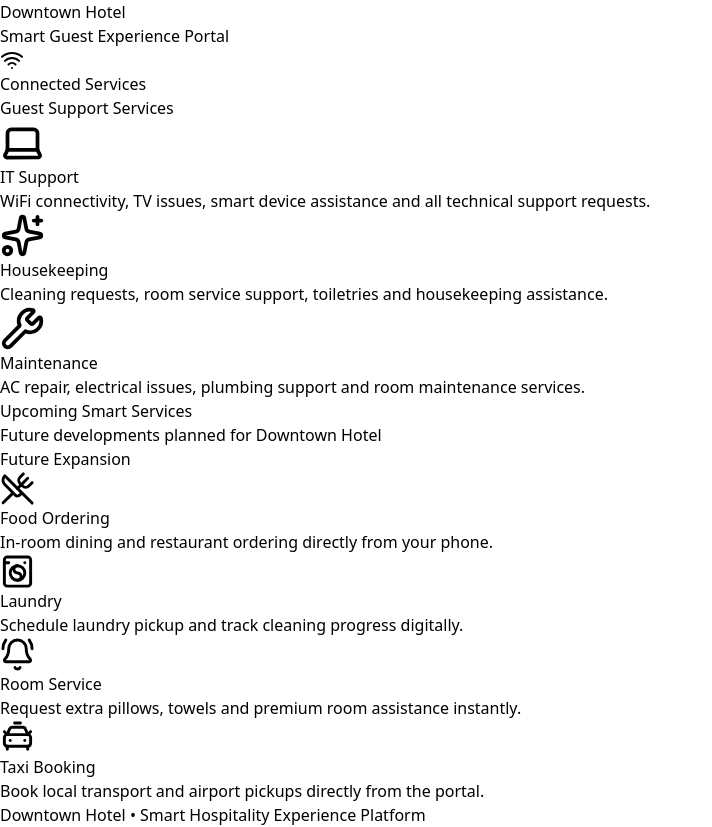
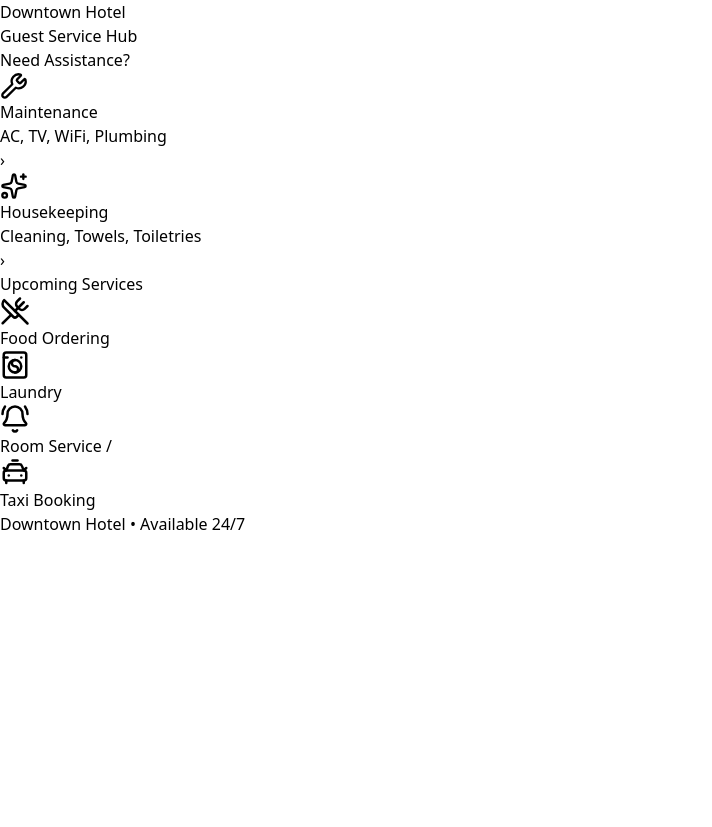
Before and after one commit to Nantha557/Downtown-Hotel-Complaint-System, a React (Vite) app in the folder Client/: page /guest in a window 1280 px wide. Shown: the whole page, without its empty margins (0-712 px from the left). After the commit the page ends 800 px from the top, so only its background shows below. Built offline with nearby package versions, Linux system fonts and the light colour scheme.

Commit message:
Merged IT with Maintenance and redesigned guest portal

```diff
--- a/Client/src/pages/Departments.jsx
+++ b/Client/src/pages/Departments.jsx
@@ -172,8 +172,103 @@ function Departments() {
 
   const HK = getDepartmentData("Housekeeping");
 
-  const MT = getDepartmentData("Maintenance");
+  const MTComplaints = complaints.filter(
+  item =>
+    item.category === "Maintenance" ||
+    item.category === "IT"
+);
 
+const pending = MTComplaints.filter(
+  item => item.status === "Pending"
+).length;
+
+const resolved = MTComplaints.filter(
+  item => item.status === "Resolved"
+).length;
+
+const resolvedItems = MTComplaints.filter(
+  item => item.status === "Resolved"
+);
+
+let avgMinutes = 0;
+
+if (resolvedItems.length > 0) {
+
+  const totalMinutes =
+    resolvedItems.reduce(
+      (acc, item) => {
+
+        const created =
+          new Date(item.createdAt);
+
+        const updated =
+          new Date(item.updatedAt);
+
+        const diff = Math.floor(
+          (updated - created) /
+          1000 /
+          60
+        );
+
+        return acc + diff;
+
+      },
+      0
+    );
+
+  avgMinutes = Math.floor(
+    totalMinutes /
+    resolvedItems.length
+  );
+
+}
+
+let health = "Excellent";
+let color = "green";
+
+if (pending === 0) {
+
+  health = "Excellent";
+  color = "green";
+
+}
+
+else if (pending <= 3) {
+
+  health = "Active";
+  color = "blue";
+
+}
+
+else if (pending <= 6) {
+
+  health = "Busy";
+  color = "yellow";
+
+}
+
+else {
+
+  health = "Critical";
+  color = "red";
+
+}
+
+const MT = {
+
+  total: MTComplaints.length,
+
+  pending,
+
+  resolved,
+
+  avgMinutes,
+
+  health,
+
+  color,
+
+};
   return (
 
     <Layout>
@@ -200,123 +295,7 @@ function Departments() {
 
         {/* DEPARTMENT CARDS */}
 
-        <div className="grid grid-cols-1 md:grid-cols-3 gap-8">
-
-          {/* IT */}
-
-          <div className="bg-white rounded-3xl shadow-sm p-8 border border-purple-100">
-
-            <div className="flex items-center justify-between mb-8">
-
-              <div className="bg-purple-100 w-20 h-20 rounded-3xl flex items-center justify-center">
-
-                <Laptop size={40} className="text-purple-600" />
-
-              </div>
-
-              <span
-
-                className={`px-4 py-2 rounded-xl text-sm font-bold text-white
-
-                ${IT.color === "green"
-
-                  ? "bg-green-500"
-
-                  : IT.color === "blue"
-
-                  ? "bg-blue-500"
-
-                  : IT.color === "yellow"
-
-                  ? "bg-yellow-500"
-
-                  : "bg-red-500"
-
-                }`}
-
-              >
-
-                {IT.health}
-
-              </span>
-
-            </div>
-
-            <h2 className="text-3xl font-bold text-gray-800 mb-6">
-
-              IT Department
-
-            </h2>
-
-            <div className="space-y-5">
-
-              <div className="flex justify-between">
-
-                <span className="text-gray-500">
-
-                  Total Complaints
-
-                </span>
-
-                <span className="font-bold text-gray-800">
-
-                  {IT.total}
-
-                </span>
-
-              </div>
-
-              <div className="flex justify-between">
-
-                <span className="text-gray-500">
-
-                  Pending
-
-                </span>
-
-                <span className="font-bold text-red-500">
-
-                  {IT.pending}
-
-                </span>
-
-              </div>
-
-              <div className="flex justify-between">
-
-                <span className="text-gray-500">
-
-                  Resolved
-
-                </span>
-
-                <span className="font-bold text-green-500">
-
-                  {IT.resolved}
-
-                </span>
-
-              </div>
-
-              <div className="flex justify-between">
-
-                <span className="text-gray-500">
-
-                  Avg Resolution
-
-                </span>
-
-                <span className="font-bold text-blue-600">
-
-                  {IT.avgMinutes} mins
-
-                </span>
-
-              </div>
-
-            </div>
-
-          </div>
+        <div className="grid grid-cols-1 md:grid-cols-2 gap-8">
 
           {/* HOUSEKEEPING */}
 
--- a/Client/src/pages/GuestPortal.jsx
+++ b/Client/src/pages/GuestPortal.jsx
@@ -2,8 +2,6 @@ import { useNavigate } from "react-router-dom";
 import {
 
   Wrench,
-
-  Laptop,
 
   Sparkles,
 
@@ -15,47 +13,126 @@ import {
 
   WashingMachine,
 
-  Wifi,
-
 } from "lucide-react";
 
 function GuestPortal() {
 
   const navigate = useNavigate();
+return (
 
-  return (
+  <div className="min-h-screen bg-gradient-to-br from-[#eef4ff] via-[#f7f9fc] to-[#ffffff] p-4">
 
-    <div className="min-h-screen bg-gradient-to-br from-[#eef4ff] via-[#f7f9fc] to-[#ffffff] p-4 md:p-10">
+    <div className="max-w-md mx-auto">
 
-      <div className="max-w-7xl mx-auto">
+      {/* HEADER */}
 
-        {/* TOP BAR */}
+      <div className="text-center py-4">
 
-        <div className="flex flex-col md:flex-row justify-between items-center mb-14">
+        <h1 className="text-3xl font-bold text-gray-800">
 
-          <div>
+          Downtown Hotel
 
-            <h1 className="text-4xl md:text-6xl font-bold text-gray-800 mb-3">
+        </h1>
 
-              Downtown Hotel
+        <p className="text-gray-500 mt-2">
 
-            </h1>
+          Guest Service Hub
 
-            <p className="text-gray-500 text-lg md:text-xl">
+        </p>
 
-              Smart Guest Experience Portal
+      </div>
 
-            </p>
+      {/* ASSISTANCE */}
+
+      <div className="mb-8">
+
+        <h2 className="text-2xl font-bold text-gray-800 mb-4">
+
+          Need Assistance?
+
+        </h2>
+
+        <div className="space-y-4">
+
+          <div
+
+            onClick={() => navigate("/maintenance")}
+
+            className="bg-white rounded-3xl p-5 shadow-sm flex items-center justify-between cursor-pointer hover:shadow-lg transition"
+
+          >
+
+            <div className="flex items-center gap-4">
+
+              <div className="bg-yellow-100 w-14 h-14 rounded-2xl flex items-center justify-center">
+
+                <Wrench size={28} className="text-yellow-600" />
+
+              </div>
+
+              <div>
+
+                <h3 className="font-bold text-gray-800">
+
+                  Maintenance
+
+                </h3>
+
+                <p className="text-sm text-gray-500">
+
+                  AC, TV, WiFi, Plumbing
+
+                </p>
+
+              </div>
+
+            </div>
+
+            <span className="text-xl text-gray-400">
+
+              ›
+
+            </span>
 
           </div>
 
-          <div className="mt-6 md:mt-0 bg-white px-6 py-4 rounded-2xl shadow-sm flex items-center gap-3">
+          <div
 
-            <Wifi className="text-green-500" />
+            onClick={() => navigate("/housekeeping")}
 
-            <span className="text-gray-700 font-semibold">
+            className="bg-white rounded-3xl p-5 shadow-sm flex items-center justify-between cursor-pointer hover:shadow-lg transition"
 
-              Connected Services
+          >
+
+            <div className="flex items-center gap-4">
+
+              <div className="bg-blue-100 w-14 h-14 rounded-2xl flex items-center justify-center">
+
+                <Sparkles size={28} className="text-blue-600" />
+
+              </div>
+
+              <div>
+
+                <h3 className="font-bold text-gray-800">
+
+                  Housekeeping
+
+                </h3>
+
+                <p className="text-sm text-gray-500">
+
+                  Cleaning, Towels, Toiletries
+
+                </p>
+
+              </div>
+
+            </div>
+
+            <span className="text-xl text-gray-400">
+
+              ›
 
             </span>
 
@@ -63,253 +140,99 @@ function GuestPortal() {
 
         </div>
 
-        {/* MAIN SERVICE SECTION */}
+      </div>
 
-        <div className="mb-16">
+      {/* UPCOMING SERVICES */}
 
-          <h2 className="text-3xl font-bold text-gray-800 mb-8">
+      <div>
 
-            Guest Support Services
+        <h2 className="text-2xl font-bold text-gray-800 mb-4">
 
-          </h2>
+          Upcoming Services
 
-          <div className="grid grid-cols-1 md:grid-cols-3 gap-8">
+        </h2>
 
-            {/* IT */}
+        <div className="grid grid-cols-2 gap-4">
 
-            <div
-  onClick={() => navigate("/it")}
-  className="bg-white rounded-3xl p-10 shadow-sm hover:shadow-2xl transition-all duration-300 hover:-translate-y-2 border border-purple-100 cursor-pointer"
->
+          <div className="bg-white rounded-3xl p-5 shadow-sm">
 
-              <div className="bg-purple-100 w-24 h-24 rounded-3xl flex items-center justify-center mb-8">
+            <UtensilsCrossed
+              size={30}
+              className="text-red-500 mb-3"
+            />
 
-                <Laptop size={45} className="text-purple-600" />
+            <h3 className="font-bold text-gray-800">
 
-              </div>
+              Food Ordering
 
-              <h3 className="text-3xl font-bold text-gray-800 mb-4">
+            </h3>
 
-                IT Support
+          </div>
 
-              </h3>
+          <div className="bg-white rounded-3xl p-5 shadow-sm">
 
-              <p className="text-gray-500 leading-7">
+            <WashingMachine
+              size={30}
+              className="text-cyan-600 mb-3"
+            />
 
-                WiFi connectivity, TV issues, smart device assistance and all technical support requests.
+            <h3 className="font-bold text-gray-800">
 
-              </p>
+              Laundry
 
-            </div>
+            </h3>
 
-            {/* HOUSEKEEPING */}
+          </div>
 
-            <div
-  onClick={() => navigate("/housekeeping")}
-  className="bg-white rounded-3xl p-10 shadow-sm hover:shadow-2xl transition-all duration-300 hover:-translate-y-2 border border-blue-100 cursor-pointer"
->
+          <div className="bg-white rounded-3xl p-5 shadow-sm">
 
-              <div className="bg-blue-100 w-24 h-24 rounded-3xl flex items-center justify-center mb-8">
+            <BellRing
+              size={30}
+              className="text-orange-500 mb-3"
+            />
 
-                <Sparkles size={45} className="text-blue-600" />
+            <h3 className="font-bold text-gray-800">
 
-              </div>
+              Room Service
 
-              <h3 className="text-3xl font-bold text-gray-800 mb-4">
+/</h3>
 
-                Housekeeping
+          </div>
 
-              </h3>
+          <div className="bg-white rounded-3xl p-5 shadow-sm">
 
-              <p className="text-gray-500 leading-7">
+            <CarTaxiFront
+              size={30}
+              className="text-green-600 mb-3"
+            />
 
-                Cleaning requests, room service support, toiletries and housekeeping assistance.
+            <h3 className="font-bold text-gray-800">
 
-              </p>
+              Taxi Booking
 
-            </div>
-
-            {/* MAINTENANCE */}
-
-           <div
-  onClick={() => navigate("/maintenance")}
-  className="bg-white rounded-3xl p-10 shadow-sm hover:shadow-2xl transition-all duration-300 hover:-translate-y-2 border border-yellow-100 cursor-pointer"
->
-
-              <div className="bg-yellow-100 w-24 h-24 rounded-3xl flex items-center justify-center mb-8">
-
-                <Wrench size={45} className="text-yellow-600" />
-
-              </div>
-
-              <h3 className="text-3xl font-bold text-gray-800 mb-4">
-
-                Maintenance
-
-              </h3>
-
-              <p className="text-gray-500 leading-7">
-
-                AC repair, electrical issues, plumbing support and room maintenance services.
-
-              </p>
-
-            </div>
+            </h3>
 
           </div>
 
         </div>
 
-        {/* FUTURE SERVICES */}
+      </div>
 
-        <div>
+      <div className="text-center py-4">
 
-          <div className="flex items-center justify-between mb-8">
+        <p className="text-gray-400 text-sm">
 
-            <div>
+          Downtown Hotel • Available 24/7
 
-              <h2 className="text-3xl font-bold text-gray-800">
-
-                Upcoming Smart Services
-
-              </h2>
-
-              <p className="text-gray-500 mt-2">
-
-                Future developments planned for Downtown Hotel
-
-              </p>
-
-            </div>
-
-            <span className="bg-green-100 text-green-600 px-5 py-2 rounded-xl font-semibold">
-
-              Future Expansion
-
-            </span>
-
-          </div>
-
-          <div className="grid grid-cols-1 md:grid-cols-4 gap-6">
-
-            {/* FOOD */}
-
-            <div className="bg-white rounded-3xl p-8 shadow-sm border border-gray-100 opacity-90">
-
-              <div className="bg-red-100 w-20 h-20 rounded-2xl flex items-center justify-center mb-6">
-
-                <UtensilsCrossed size={35} className="text-red-500" />
-
-              </div>
-
-              <h3 className="text-2xl font-bold text-gray-800 mb-3">
-
-                Food Ordering
-
-              </h3>
-
-              <p className="text-gray-500">
-
-                In-room dining and restaurant ordering directly from your phone.
-
-              </p>
-
-            </div>
-
-            {/* LAUNDRY */}
-
-            <div className="bg-white rounded-3xl p-8 shadow-sm border border-gray-100 opacity-90">
-
-              <div className="bg-cyan-100 w-20 h-20 rounded-2xl flex items-center justify-center mb-6">
-
-                <WashingMachine size={35} className="text-cyan-600" />
-
-              </div>
-
-              <h3 className="text-2xl font-bold text-gray-800 mb-3">
-
-                Laundry
-
-              </h3>
-
-              <p className="text-gray-500">
-
-                Schedule laundry pickup and track cleaning progress digitally.
-
-              </p>
-
-            </div>
-
-            {/* ROOM SERVICE */}
-
-            <div className="bg-white rounded-3xl p-8 shadow-sm border border-gray-100 opacity-90">
-
-              <div className="bg-orange-100 w-20 h-20 rounded-2xl flex items-center justify-center mb-6">
-
-                <BellRing size={35} className="text-orange-500" />
-
-              </div>
-
-              <h3 className="text-2xl font-bold text-gray-800 mb-3">
-
-                Room Service
-
-              </h3>
-
-              <p className="text-gray-500">
-
-                Request extra pillows, towels and premium room assistance instantly.
-
-              </p>
-
-            </div>
-
-            {/* TAXI */}
-
-            <div className="bg-white rounded-3xl p-8 shadow-sm border border-gray-100 opacity-90">
-
-              <div className="bg-green-100 w-20 h-20 rounded-2xl flex items-center justify-center mb-6">
-
-                <CarTaxiFront size={35} className="text-green-600" />
-
-              </div>
-
-              <h3 className="text-2xl font-bold text-gray-800 mb-3">
-
-                Taxi Booking
-
-              </h3>
-
-              <p className="text-gray-500">
-
-                Book local transport and airport pickups directly from the portal.
-
-              </p>
-
-            </div>
-
-          </div>
-
-        </div>
-
-        {/* FOOTER */}
-
-        <div className="mt-16 text-center">
-
-          <p className="text-gray-400 text-sm md:text-base">
-
-            Downtown Hotel • Smart Hospitality Experience Platform
-
-          </p>
-
-        </div>
+        </p>
 
       </div>
 
     </div>
 
-  );
+  </div>
+
+);
 
 }
-
 export default GuestPortal;
--- a/Client/src/pages/MaintenanceDashboard.jsx
+++ b/Client/src/pages/MaintenanceDashboard.jsx
@@ -53,7 +53,8 @@ const viewHours =
 
 const filtered = response.data.filter(
 
-  item => item.category === "Maintenance"
+  item => item.category === "Maintenance"||
+    item.category === "IT"
 
 );
 
--- a/Client/src/pages/UserManagement.jsx
+++ b/Client/src/pages/UserManagement.jsx
@@ -131,10 +131,6 @@ function UserManagement() {
                 className="w-full border rounded-xl px-4 py-3"
               >
 
-                <option value="IT">
-                  IT
-                </option>
-
                 <option value="Maintenance">
                   Maintenance
                 </option>
```
Also changed, not shown: Client/src/App.jsx (+1 -6 lines), Client/src/pages/Complaints.jsx (+51 -62 lines), Client/src/pages/MaintenanceGuest.jsx (+8 -0 lines).
